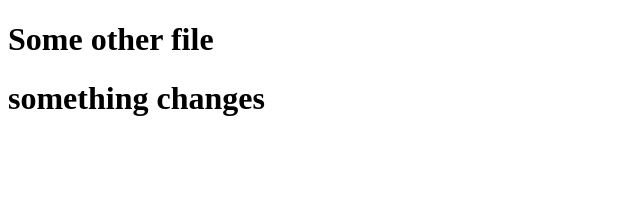
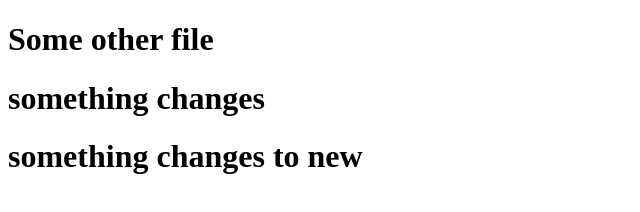
Before and after one commit to shubhamitrix/calculatortest, a plain HTML site: page git-tutorial/data.html in a window 1280 px wide. Shown: the whole page, without its empty margins (0-640 px from the left). Drawn offline with Linux system fonts and the light colour scheme.

Commit message:
something changes to new

```diff
--- a/git-tutorial/data.html
+++ b/git-tutorial/data.html
@@ -9,5 +9,6 @@
     <body>
         <h1>Some other file</h1>
         <h1>something changes</h1>
+        <h1>something changes to new</h1>
     </body>
 </html>
```
